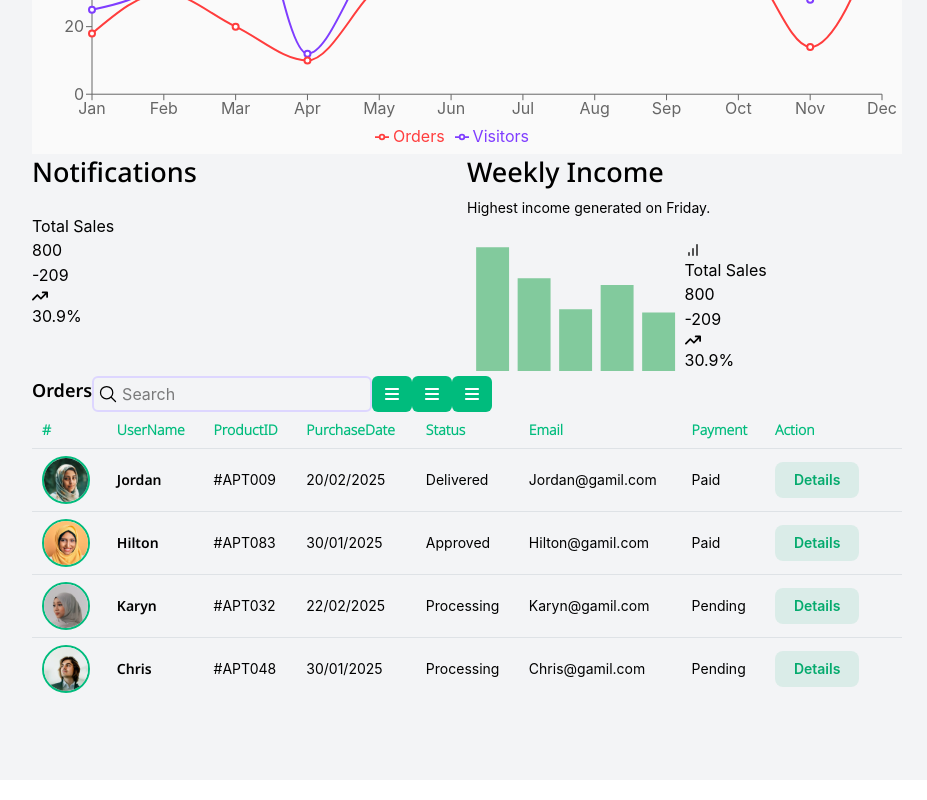
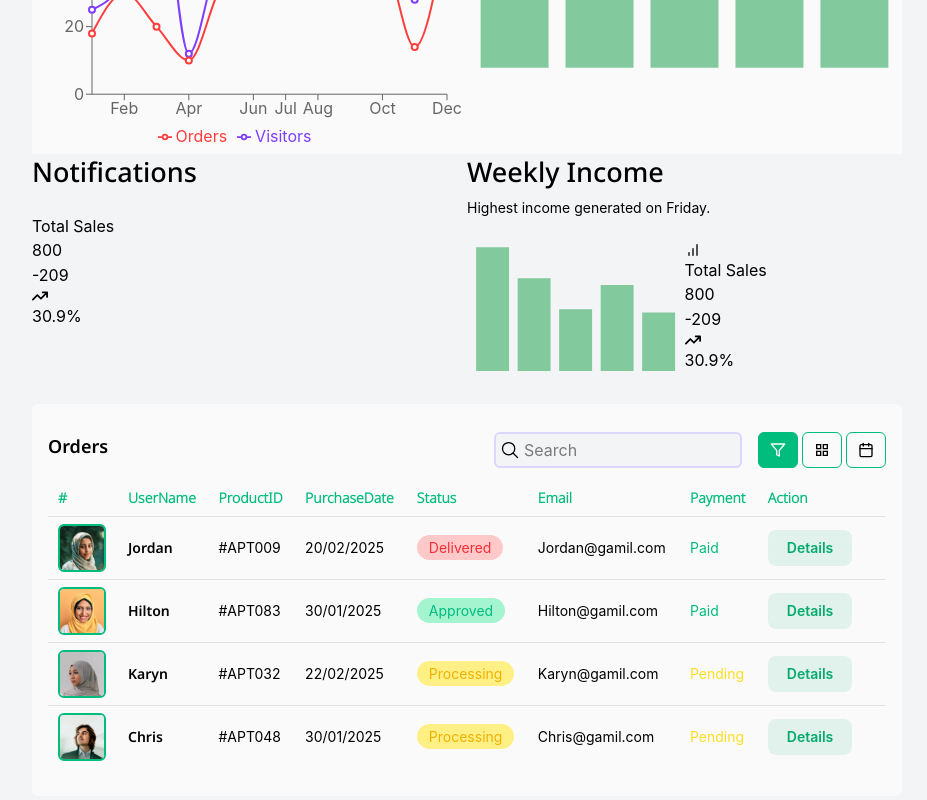
Before and after one commit to hossein1075/dashbord-admin, a React (Vite) app: page / in a window 1280 px wide. Shown: the part 1050-1850 px from the top of the page, without its empty margins (298-1225 px from the left). Built offline with nearby package versions, Linux system fonts and the light colour scheme.

Commit message:
complete components orders in home pages

```diff
--- a/src/Components/Charts/Charts.jsx
+++ b/src/Components/Charts/Charts.jsx
@@ -1,5 +1,6 @@
 import React from 'react'
 import { ResponsiveContainer, Legend, Line, LineChart, Tooltip, XAxis, YAxis,} from 'recharts';
+import ChartsBar from './ChartsBar';
 
 const data = [
     {
@@ -67,7 +68,7 @@ const data = [
 function Charts() {
     return (
 
-            <div className='border-t-4 border-solid border-emerald-500 rounded-t-md bg-zinc-50'>
+            <div className='grid grid-cols-2 border-t-4 border-solid border-emerald-500 rounded-t-md bg-zinc-50'>
                 <div className="chart-box">
                     <ResponsiveContainer width="100%" height={350}>
                         <LineChart data={data} margin={{ top: 20, right: 20, bottom: 5, left: 0 }}>
@@ -80,6 +81,9 @@ function Charts() {
                         </LineChart>
                     </ResponsiveContainer>
                 </div>
+                <div className="chart-box">
+                     <ChartsBar />
+                </div>
             </div>
 
     )
--- a/src/Components/Orders/Orders.jsx
+++ b/src/Components/Orders/Orders.jsx
@@ -1,9 +1,11 @@
 import React from 'react'
 import TitlePage from '../TitlePage/TitlePage'
 import { IoSearchOutline } from 'react-icons/io5'
-import { FaBars } from 'react-icons/fa6'
-import { Table } from '@mantine/core';
+import { Table, TableScrollContainer } from '@mantine/core';
 import { Button } from '@mantine/core';
+import { LuCalendar } from "react-icons/lu";
+import { MdGridView } from "react-icons/md";
+import { LuFilter } from "react-icons/lu";
 
 const elements = [
   { id: 1, UserName: 'Jordan', ProductID: '#APT009', PurchaseDate: '20/02/2025', Status: 'Delivered', Email: 'Jordan@gamil.com', Payment: 'Paid', img: '/images/home/user1.png' },
@@ -14,21 +16,49 @@ const elements = [
 
 function Orders() {
 
+  const getStatusStyle = (status) => {
+    switch (status) {
+      case 'Delivered': {
+        return 'text-red-500 bg-red-200'
+      }
+      case 'Approved': {
+        return 'text-emerald-500 bg-emerald-200'
+      }
+      case 'Processing': {
+        return 'text-yellow-500 bg-yellow-200'
+      }
+    }
+  }
+  const getPaymentStyle = (payment) => {
+    switch (payment) {
+    case 'Paid': {
+        return 'text-emerald-500'
+      }
+      case 'Pending': {
+        return 'text-yellow-300'
+      }
+    }
+  }
+
   const rows = elements.map((element, index) => (
     <Table.Tr key={element.id}>
       <Table.Td>
         <img
           src={element.img}
           alt={element.UserName}
-          className="size-12 rounded-full object-cover border-2 border-solid border-emerald-500"
+          className="size-12 rounded-md object-cover border-2 border-solid border-emerald-500"
         />
       </Table.Td>
       <Table.Td className='font-Noto-SemiBold font-semibold'>{element.UserName}</Table.Td>
       <Table.Td>{element.ProductID}</Table.Td>
       <Table.Td>{element.PurchaseDate}</Table.Td>
-      <Table.Td>{element.Status}</Table.Td>
+      <Table.Td>
+        <span className={`px-3 py-1 rounded-full ${getStatusStyle(element.Status)}`}>{element.Status}</span>
+      </Table.Td>
       <Table.Td>{element.Email}</Table.Td>
-      <Table.Td>{element.Payment}</Table.Td>
+      <Table.Td>
+        <span className={`${getPaymentStyle(element.Payment)}`}>{element.Payment}</span>
+      </Table.Td>
       <Table.Td>
         <Button variant="light" radius="md" color='#04aa6d'>Details</Button>
       </Table.Td>
@@ -36,32 +66,33 @@ function Orders() {
     </Table.Tr>
   ));
   return (
-    <div>
-      <div className='flex'>
+    <div className='bg-zinc-50 p-4 my-7 rounded-md'>
+      <div className='flex justify-between py-3'>
         <div>
           <h2 className='mb-2 text-lg font-Noto-SemiBold font-semibold'>Orders</h2>
         </div>
-        <div className='flex'>
-          <div className='relative bg-gray-100 h-9 flexCenter border-2 border-solid dark:border-violet-600 border-violet-200 rounded-md'>
+        <div className='hidden sm:flex gap-4'>
+          <div className='relative bg-gray-100 h-9 w-62 flexCenter border-2 border-solid border-violet-200 rounded-md'>
             <input type="text" className='w-full outline-none pl-7' placeholder='Search' />
             <span className='absolute left-1'>
               <IoSearchOutline size={20} />
             </span>
           </div>
-          <div className='flex'>
-            <button className='text-white bg-emerald-500 w-10 h-9 flexCenter rounded-md cursor-pointer ' onClick={() => ContextData.setOpen(true)}>
-              <FaBars />
+          <div className='flex gap-1'>
+            <button className='text-white bg-emerald-500 w-10 h-9 flexCenter border-1 border-solid border-emerald-500 rounded-md cursor-pointer' onClick={() => ContextData.setOpen(true)}>
+              <LuFilter />
             </button>
-            <button className='text-white bg-emerald-500 w-10 h-9 flexCenter rounded-md cursor-pointer ' onClick={() => ContextData.setOpen(true)}>
-              <FaBars />
+            <button className='hover:text-white hover:bg-emerald-500 w-10 h-9 flexCenter border-1 border-solid border-emerald-500 rounded-md cursor-pointer ' onClick={() => ContextData.setOpen(true)}>
+              <MdGridView />
             </button>
-            <button className='text-white bg-emerald-500 w-10 h-9 flexCenter rounded-md cursor-pointer ' onClick={() => ContextData.setOpen(true)}>
-              <FaBars />
+            <button className='hover:text-white hover:bg-emerald-500 w-10 h-9 flexCenter border-1 border-solid border-emerald-500 rounded-md cursor-pointer ' onClick={() => ContextData.setOpen(true)}>
+              <LuCalendar />
             </button>
           </div>
         </div>
       </div>
       <div>
+        <TableScrollContainer minWidth={800}>
         <Table>
           <Table.Thead className='text-emerald-500 font-Noto-light font-light'>
             <Table.Tr>
@@ -77,6 +108,7 @@ function Orders() {
           </Table.Thead>
           <Table.Tbody>{rows}</Table.Tbody>
         </Table>
+        </TableScrollContainer>
       </div>
     </div>
   )
```
